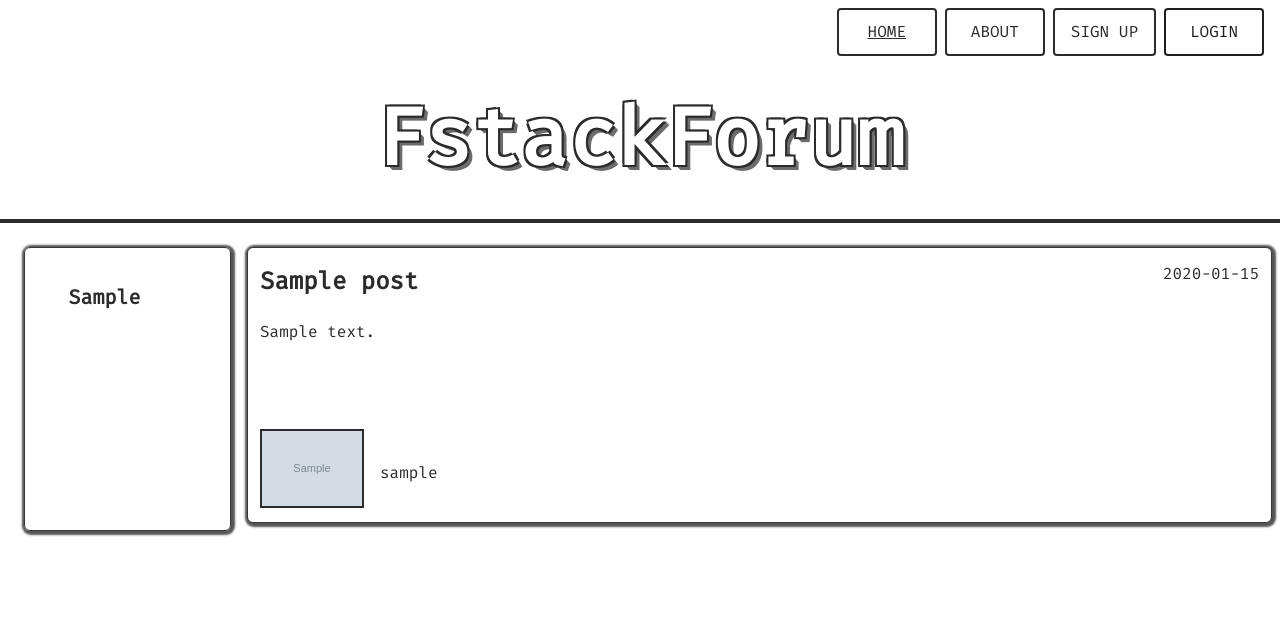
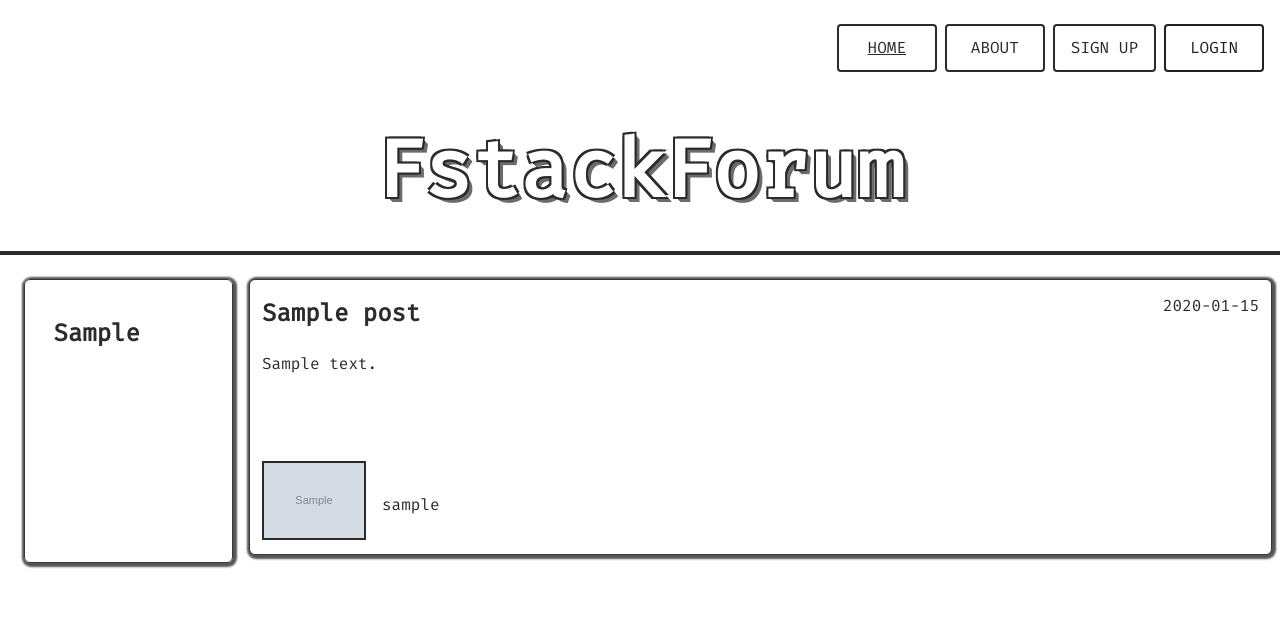
Before and after one commit to brandon-wallace/fstack-forum, a Flask app: page / in a window 1280 px wide. Shown: the top 626 px of the page. Run offline with Flask 2, Linux system fonts and the light colour scheme; tables that the repository leaves empty hold one stand-in row (values such as "Sample post"); grey boxes marked "Sample" are stand-in pictures.

Commit message:
Style category links
- Styled category links on the index page to have background
colors depending on the text.

- Set ul tag to remove padding, margin, and list-style-type.

```diff
--- a/application/static/css/style.css
+++ b/application/static/css/style.css
@@ -47,6 +47,13 @@ body {
     background-color: #FFFFFF;
     background-color: var(--bg, #FFFFFF);
     font-family: 'FiraMono-Regular', monospace;
+}
+
+ul {
+    width: 150px;
+    margin: 0 auto;
+    padding: 1em 0;
+    list-style-type: none;
 }
 
 a {
@@ -201,21 +208,17 @@ nav {
 }
 
 .categories {
-    width: 150px;
+    width: 175px;
     margin: 0 auto;
-    padding: 1em 0;
+    padding: 1em;
 }
 
 .category-menu {
-    margin: 0;
-    padding-left: 0;
-    list-style-type: none;
 }
 
-.category-menu li {
-    padding: 1rem;
+.category-menu li a {
     font-weight: bold;
-    font-size: 1.25rem;
+    font-size: 1.5rem;
 }
 
 .category-item {
@@ -832,7 +835,7 @@ input.input__field {
 }
 
 .tile__category {
-	margin: 5px 0 0 0;
+	margin: 0 0 1em 0;
 }
 
 .tile__category__link {
```
